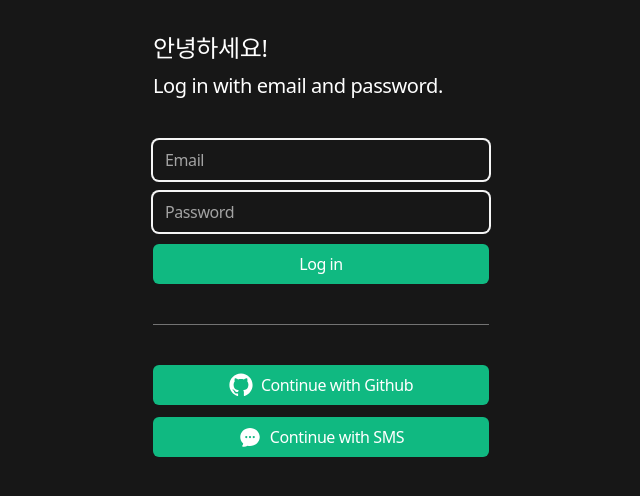
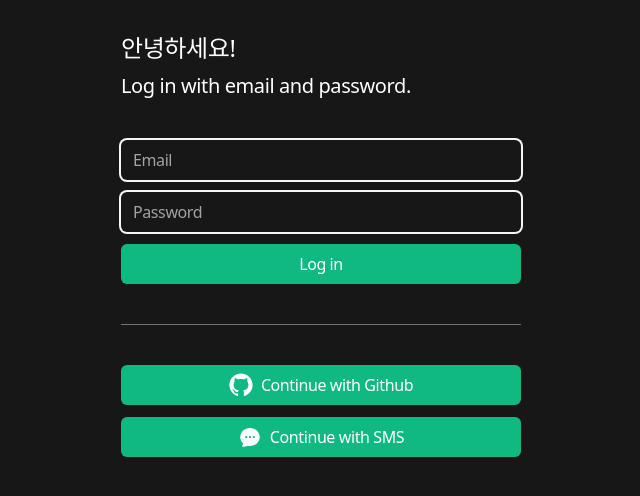
Before and after one commit to nueizkk/marketplace-reloaded, a Next.js app: page /login in a window 1280 px wide. Shown: the top 496 px of the page, without its empty margins (319-959 px from the left). Built offline with nearby package versions, Linux system fonts and the light colour scheme.

Commit message:
feat: app-w 적용

```diff
--- a/app/components/tab-bar.tsx
+++ b/app/components/tab-bar.tsx
@@ -19,7 +19,7 @@ import { usePathname } from 'next/navigation';
 export default function TabBar() {
   const pathname = usePathname();
   return (
-    <div className='fixed bottom-0 w-full max-w-sm grid grid-cols-5 border-neutral-600 border-t px-1 py-3 *:text-white bg-neutral-800'>
+    <div className='fixed bottom-0 app-w grid grid-cols-5 border-neutral-600 border-t px-1 py-3 *:text-white bg-neutral-800'>
       <Link href='/products' className='flex flex-col items-center gap-px'>
         {pathname === '/products' ? (
           <SolidHomeIcon className='w-7 h-7' />
--- a/app/globals.css
+++ b/app/globals.css
@@ -19,6 +19,9 @@
 }
 
 @layer utilities {
+  .app-w {
+    @apply w-full max-w-md mx-auto;
+  }
 }
 
 @layer components {
--- a/app/layout.tsx
+++ b/app/layout.tsx
@@ -29,7 +29,7 @@ export default function RootLayout({
   return (
     <html lang='ko'>
       <body
-        className={`${geistSans.variable} ${geistMono.variable} antialiased bg-neutral-900 text-white tracking-tight max-w-sm mx-auto`}
+        className={`${geistSans.variable} ${geistMono.variable} antialiased bg-neutral-900 text-white tracking-tight app-w`}
       >
         {children}
       </body>
--- a/app/products/[id]/page.tsx
+++ b/app/products/[id]/page.tsx
@@ -71,7 +71,7 @@ export default async function ProductDetail({
         <h1 className='text-2xl font-semibold'>{product.title}</h1>
         <p>{product.description}</p>
       </div>
-      <div className='fixed w-full bottom-0 max-w-sm p-5 pb-10 bg-neutral-800 flex justify-between items-center'>
+      <div className='fixed bottom-0 app-w p-5 pb-10 bg-neutral-800 flex justify-between items-center'>
         <span className='font-semibold text-lg'>
           {formatToWon(product.price)}원
         </span>
```
